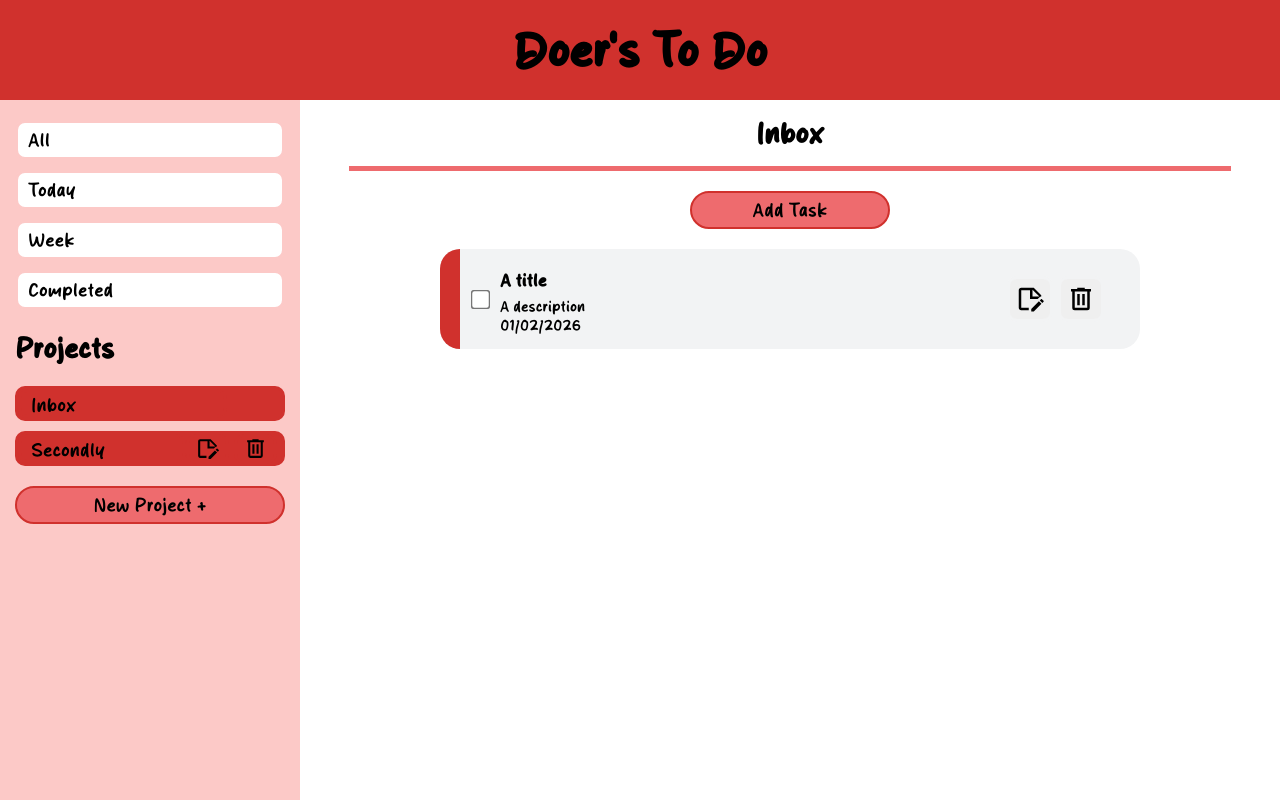
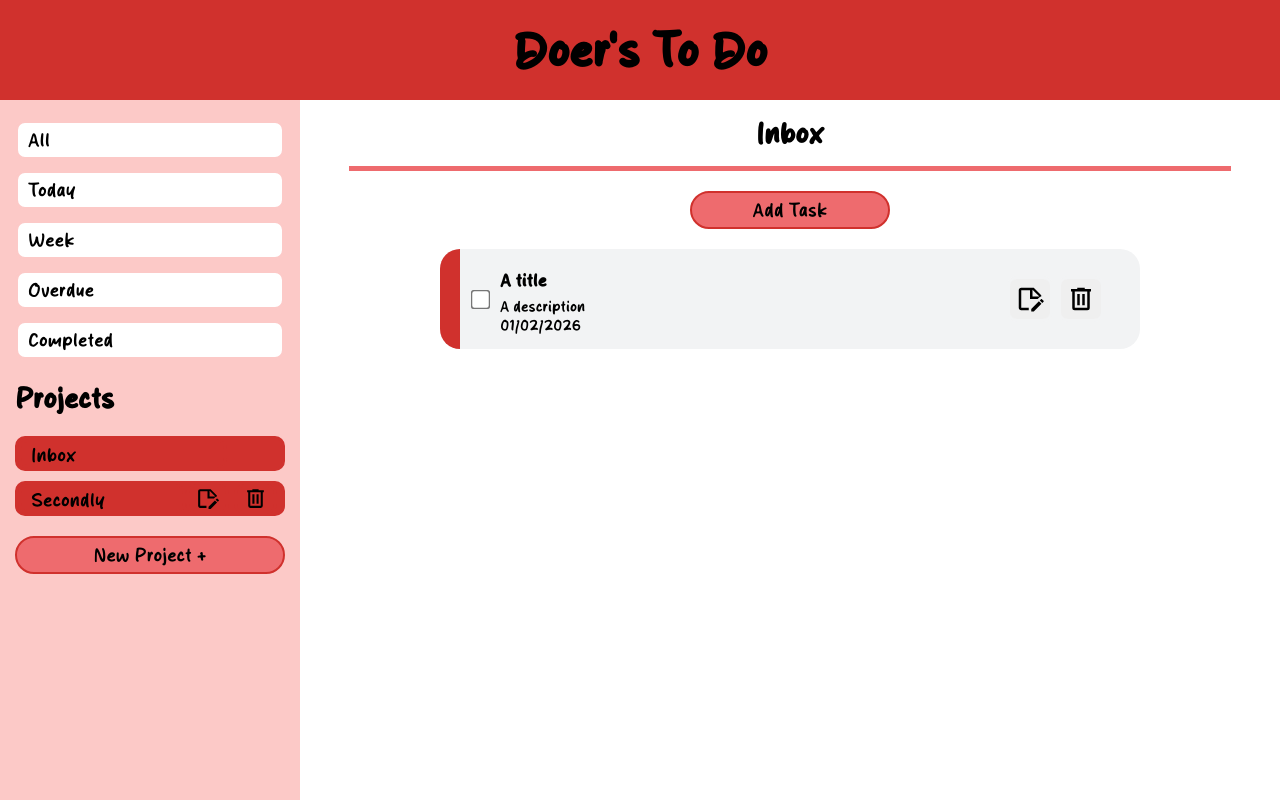
Before and after one commit to OverlordGummyBear/todo_list, a website built with webpack: page src/index.html in a window 1280 px wide. Built offline with nearby package versions, Linux system fonts and the light colour scheme.

Commit message:
Add overdue filter option

```diff
--- a/src/index.html
+++ b/src/index.html
@@ -16,6 +16,7 @@
                 <button> All </button>
                 <button> Today </button>
                 <button> Week </button>
+                <button> Overdue </button>
                 <button> Completed </button>
             </div>
 
--- a/src/todo-viewer.js
+++ b/src/todo-viewer.js
@@ -256,10 +256,16 @@ class TodoViewer{
 
         if(taskId){
             formh2.textContent = "Edit Task";
+
         } else {
             formh2.textContent = "New Task"
             this.taskForm.reset();
             delete this.taskDialog.dataset.editingId;
+
+            //formh2.textContent = "Edit Project";
+            //const project = this.todoList.getTodoProject(projectId);
+            //this.projectForm.elements.projectName.value = project.name;
+            //this.projectDialog.dataset.editingId = projectId;
         }
 
         this.taskDialog.showModal();
```
